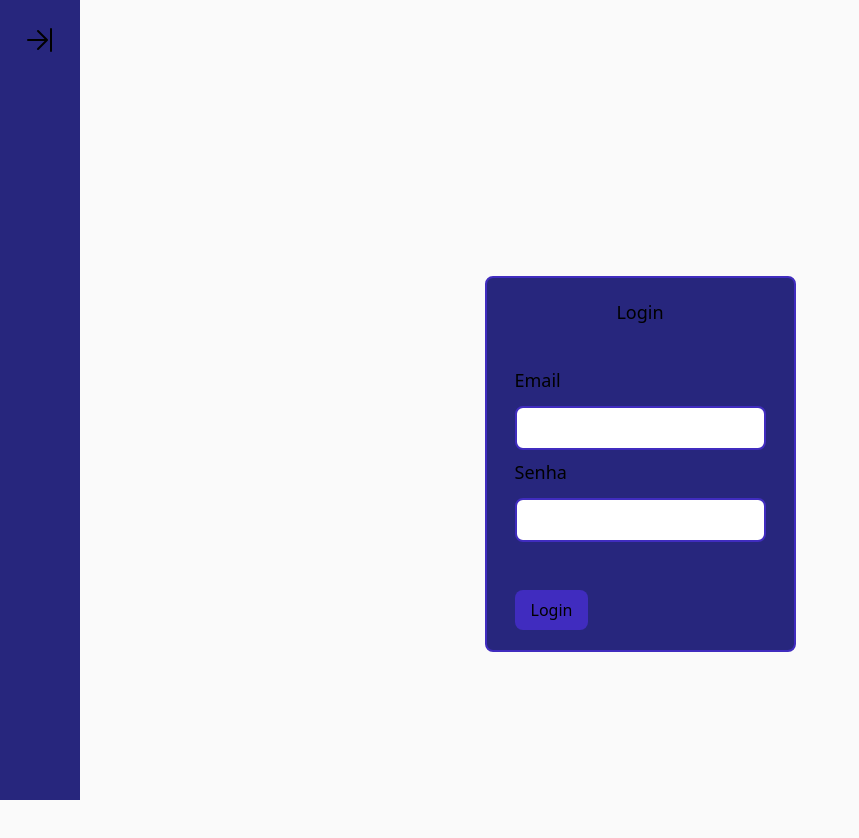
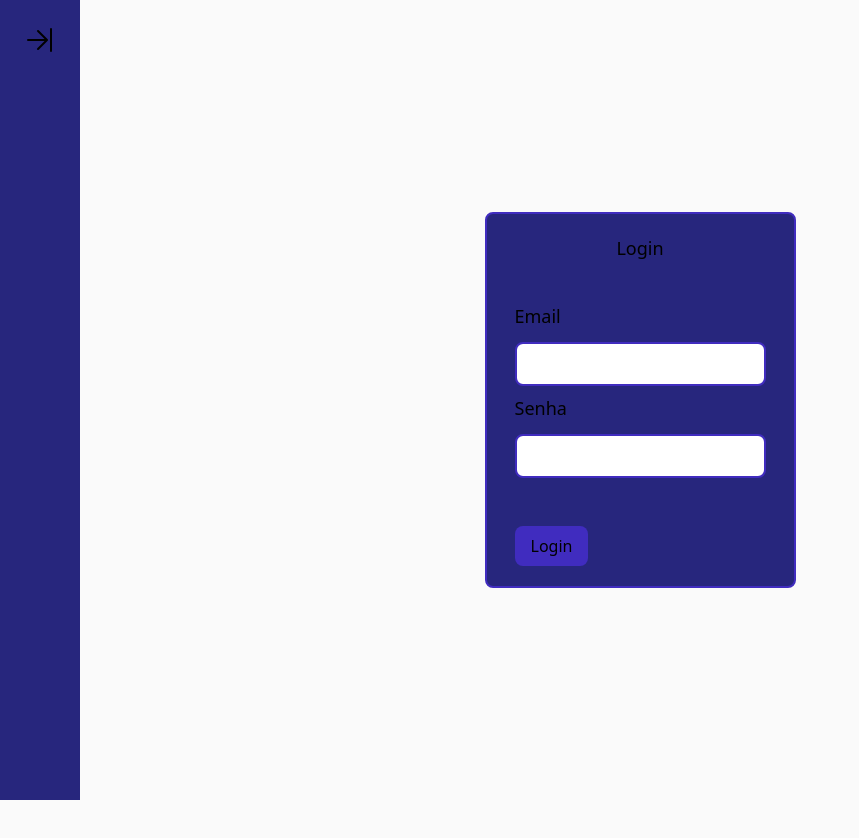
Before and after one commit to jardimfelipe/ag-temp, a React (Vite) app: page / in a window 1280 px wide. Shown: the top 838 px of the page, without its empty margins (0-859 px from the left). After the commit the page ends 800 px from the top, so only its background shows below. Built offline with nearby package versions, Linux system fonts and the light colour scheme.

Commit message:
todo para width da tela Layout/index

```diff
--- a/src/components/Layout/index.tsx
+++ b/src/components/Layout/index.tsx
@@ -5,12 +5,14 @@ import Login from "../../pages/Signin/Login";
 
 export function Layout() {
 	const user = useAppSelector((state) => state.user);
+	//TODO criar um hook para acessar tamanho atual com atualização em tempo de execução da tela em width
+
 	return (
 		<div className="flex">
 			<div className="fixed">
 				<Header></Header>
 			</div>
-			<span className="flex justify-center mt-16 h-screen w-screen">
+			<span className="flex justify-center h-screen w-screen">
 				{user.id != "" ? <Outlet></Outlet> : <Login />}
 			</span>
 		</div>
```
